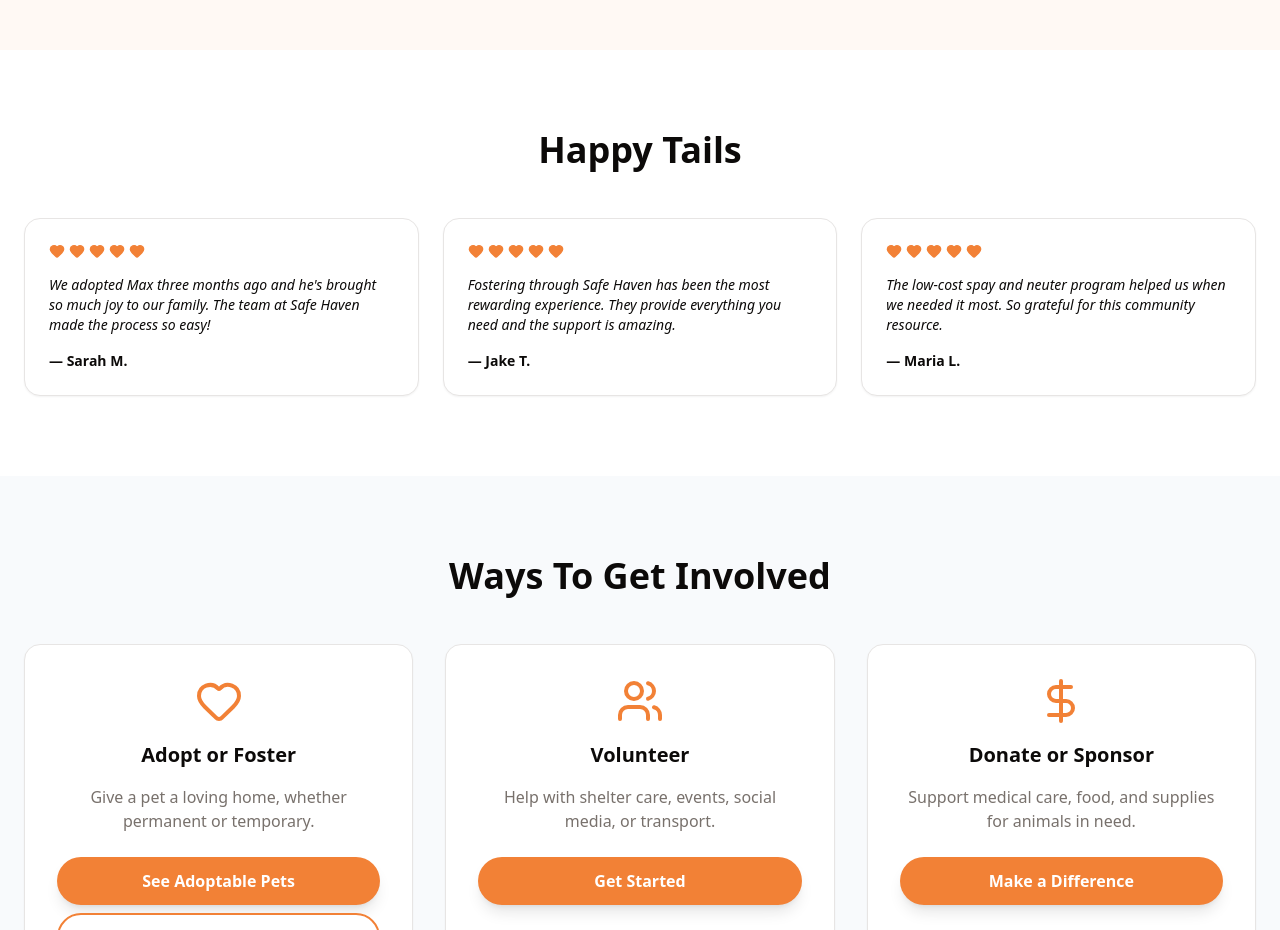
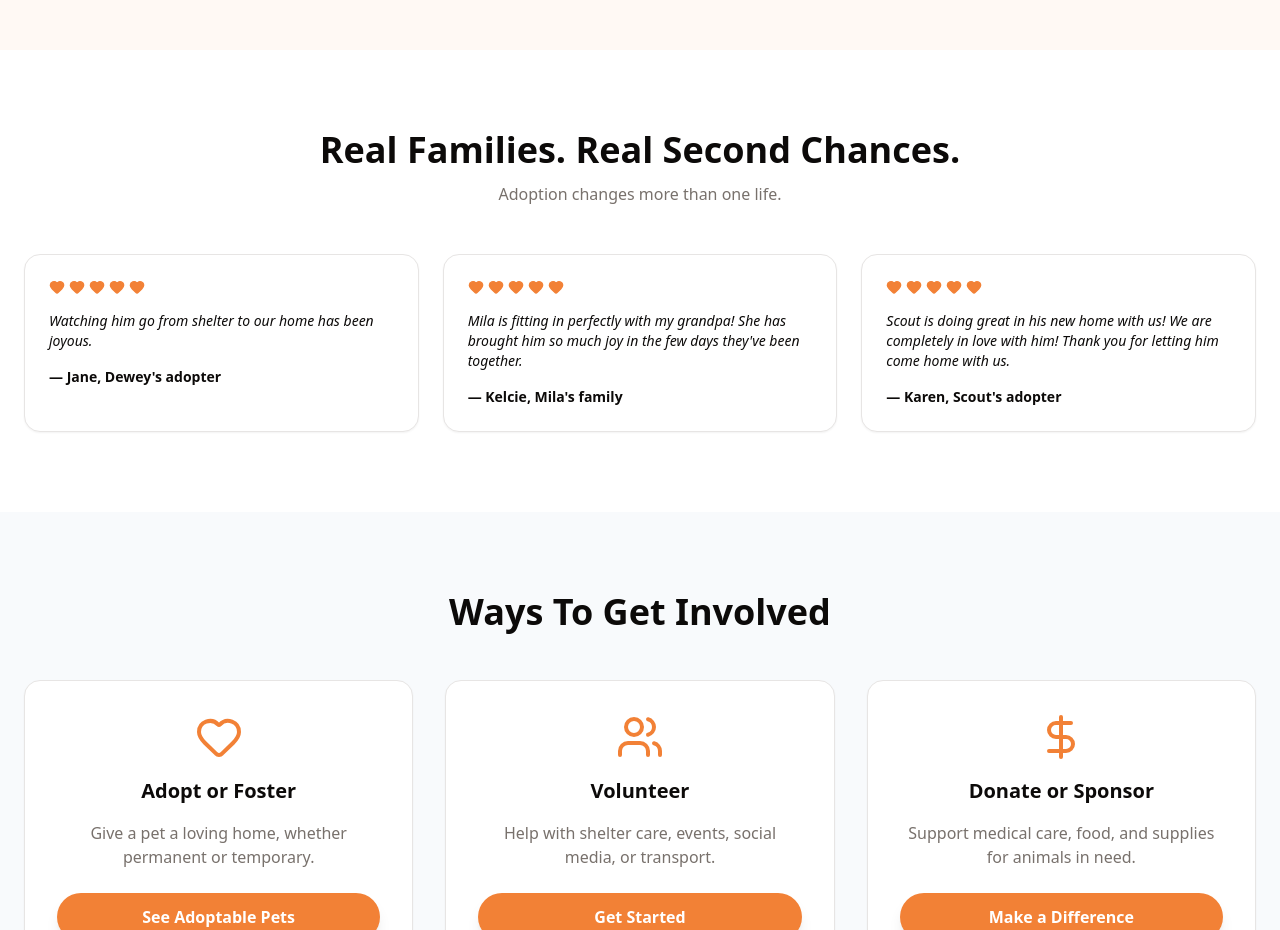
Before and after one commit to 7nqwsvhv99-hash/safe-haven-site, a Next.js app: page / in a window 1280 px wide. Shown: the part 2840-3770 px from the top of the page. Built offline with nearby package versions, Linux system fonts and the light colour scheme.

Commit message:
Add real Safe Haven adopter testimonials

```diff
--- a/src/app/page.tsx
+++ b/src/app/page.tsx
@@ -166,9 +166,14 @@ export default function HomePage() {
       {/* Social Proof */}
       <section className="section-padding bg-white">
         <div className="container-custom">
-          <h2 className="text-3xl md:text-4xl font-bold text-center mb-12">
-            Happy Tails
-          </h2>
+          <div className="text-center mb-12">
+            <h2 className="text-3xl md:text-4xl font-bold mb-3">
+              Real Families. Real Second Chances.
+            </h2>
+            <p className="text-muted-foreground">
+              Adoption changes more than one life.
+            </p>
+          </div>
           <div className="grid grid-cols-1 md:grid-cols-3 gap-6">
             {testimonials.map((testimonial, index) => (
               <Card key={index} className="p-6">
@@ -338,15 +343,15 @@ const featuredPets = [
 
 const testimonials = [
   {
-    quote: "We adopted Max three months ago and he's brought so much joy to our family. The team at Safe Haven made the process so easy!",
-    author: "Sarah M.",
+    quote: "Watching him go from shelter to our home has been joyous.",
+    author: "Jane, Dewey's adopter",
   },
   {
-    quote: "Fostering through Safe Haven has been the most rewarding experience. They provide everything you need and the support is amazing.",
-    author: "Jake T.",
+    quote: "Mila is fitting in perfectly with my grandpa! She has brought him so much joy in the few days they've been together.",
+    author: "Kelcie, Mila's family",
   },
   {
-    quote: "The low-cost spay and neuter program helped us when we needed it most. So grateful for this community resource.",
-    author: "Maria L.",
+    quote: "Scout is doing great in his new home with us! We are completely in love with him! Thank you for letting him come home with us.",
+    author: "Karen, Scout's adopter",
   },
 ]
```
